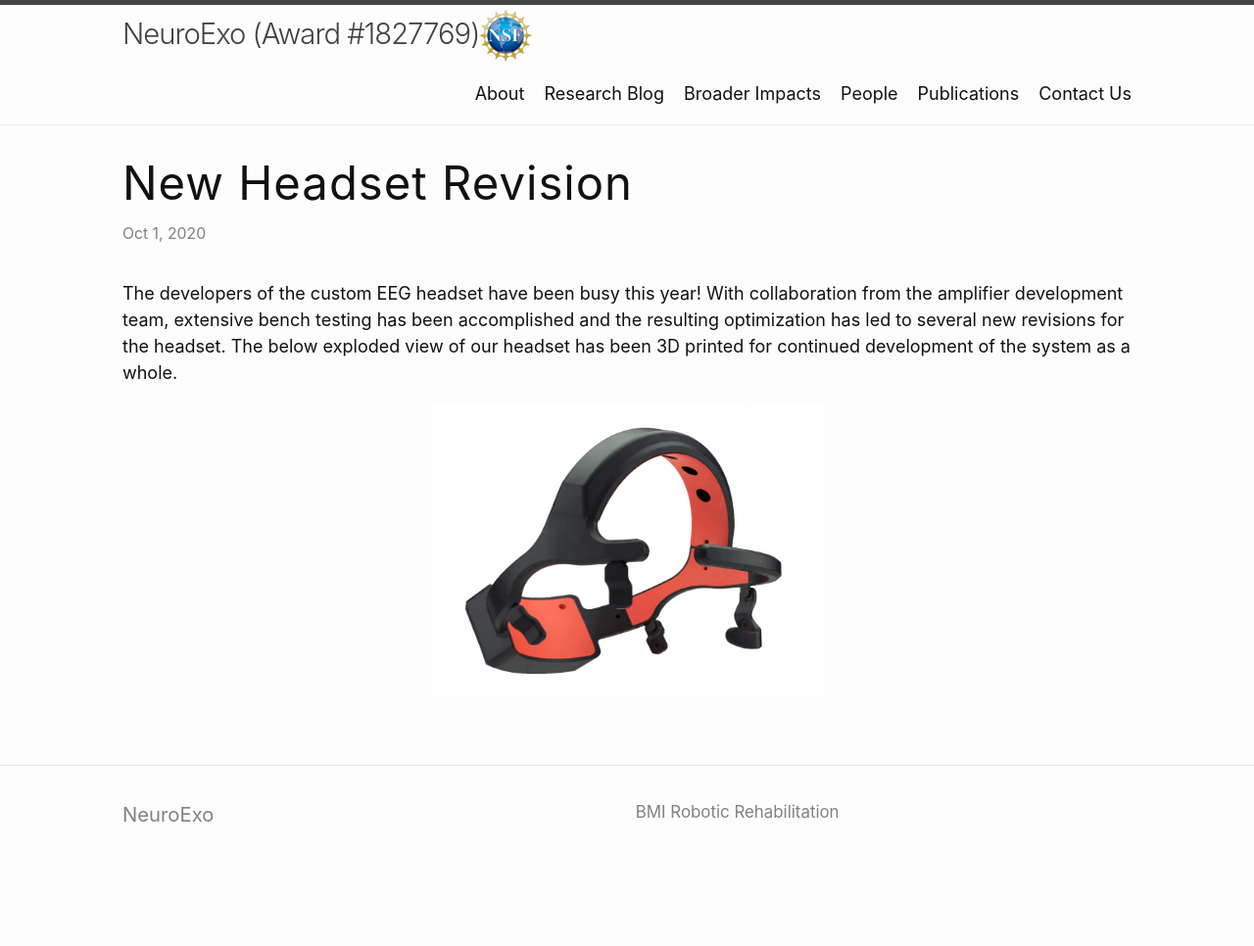
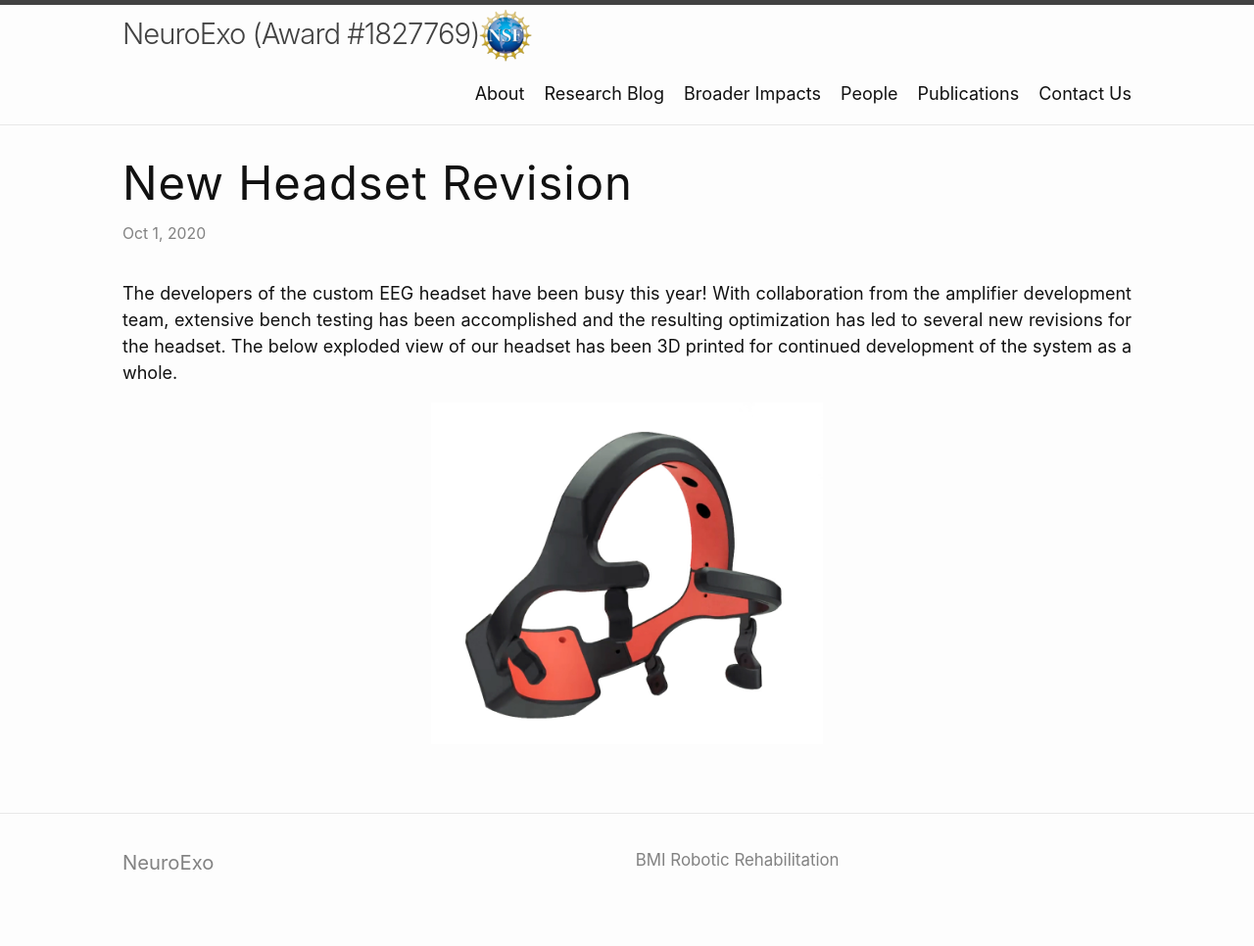
Before and after one commit to arcraik/neuroexo-website, a Jekyll site: the page built from _posts/2020-10-01-beta3.md, in a window 1280 px wide. Shown: the whole page at 98% size. Built offline with Jekyll 4.4.1, drawn with Linux system fonts in a browser that asks for light colours; before the commit the page ends 918 px from its top, so only the background shows below that.

Commit message:
Update 2020-10-01-beta3.md

```diff
--- a/_posts/2020-10-01-beta3.md
+++ b/_posts/2020-10-01-beta3.md
@@ -3,6 +3,6 @@ layout: post
 title: New Headset Revision
 ---
 
-<p>The developers of the custom EEG headset have been busy this year! With collaboration from the amplifier development team, extensive bench testing has been accomplished and the resulting optimization has led to several new revisions for the headset. The below exploded view of our headset has been 3D printed for continued development of the system as a whole.</p>
+<p align = "justify">The developers of the custom EEG headset have been busy this year! With collaboration from the amplifier development team, extensive bench testing has been accomplished and the resulting optimization has led to several new revisions for the headset. The below exploded view of our headset has been 3D printed for continued development of the system as a whole.</p>
 
-<div style="text-align:center"><img src="/photos/Beta3_non.jpg" width="400" height="300" /></div>
+<div style="text-align:center"><img src="/photos/Beta3_non.jpg" width="400" /></div>
```
